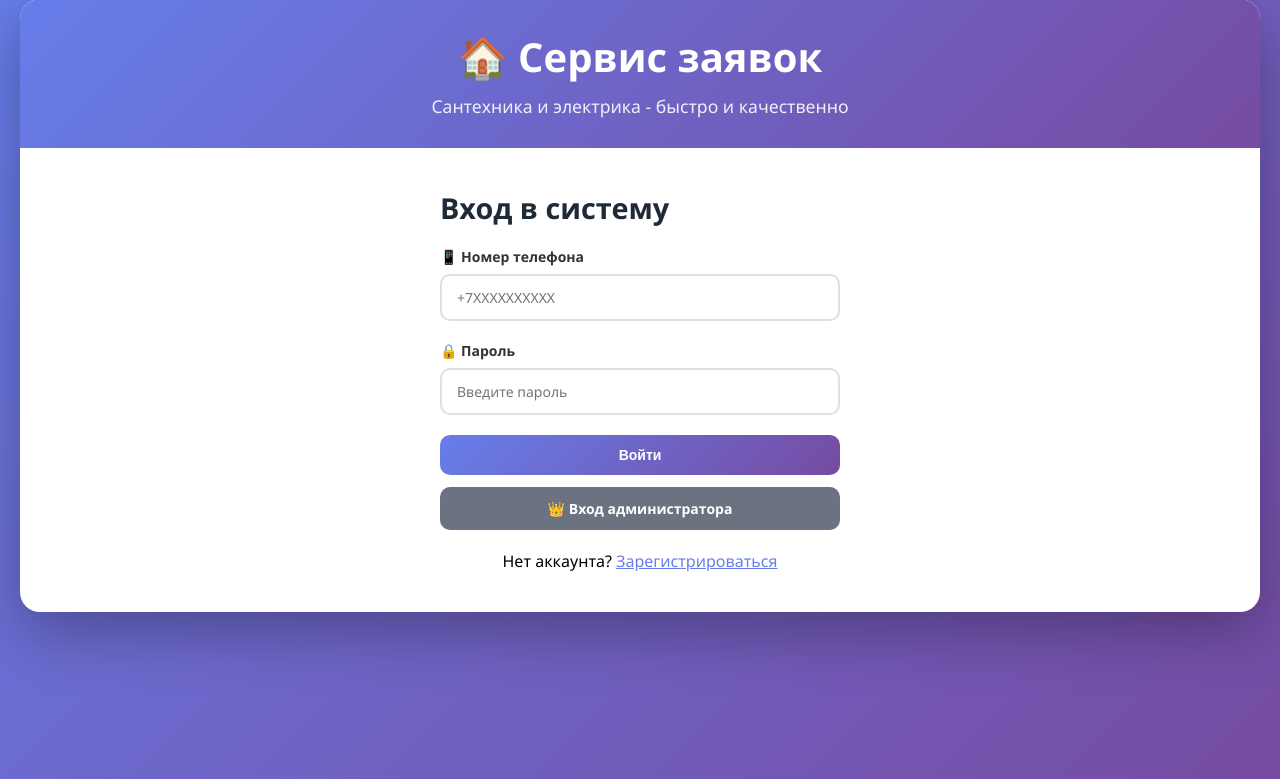
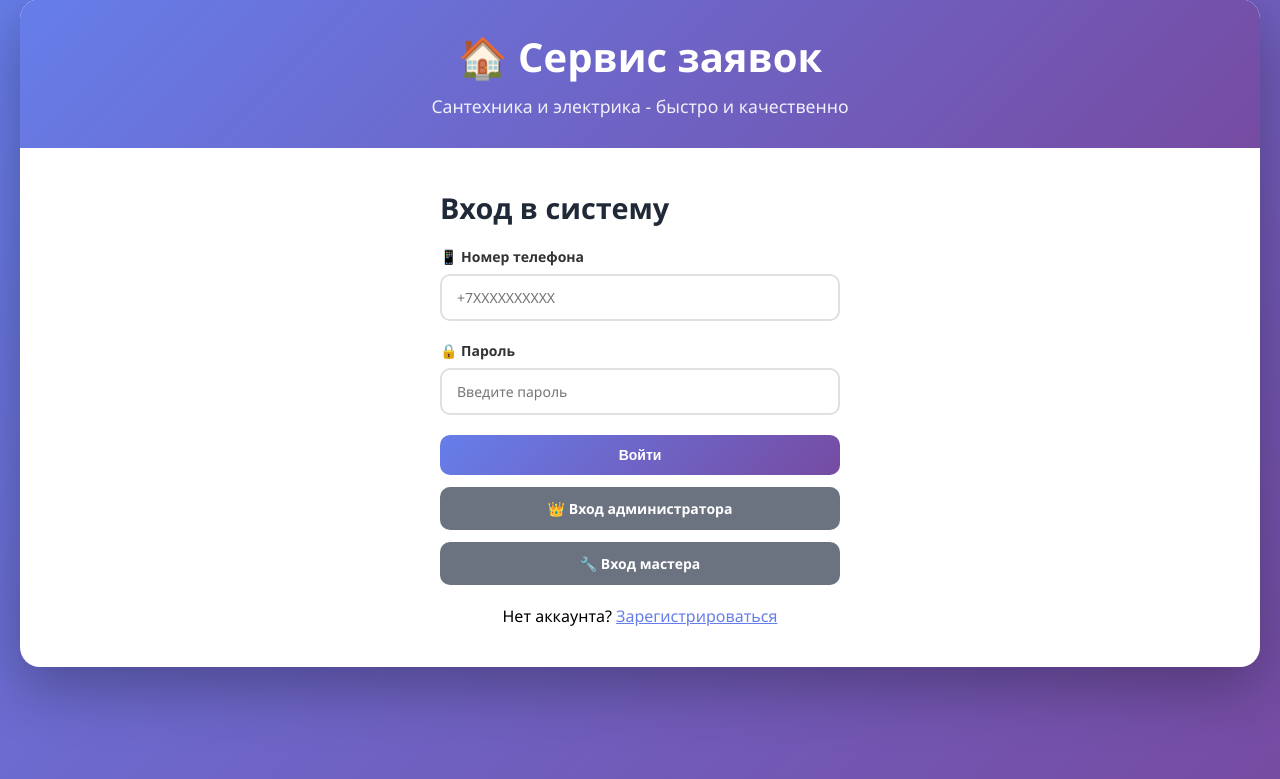
Before and after one commit to PMzoneSite/arinaped, a PHP site: page /login.php in a window 1280 px wide. Shown: the part 21-800 px from the top of the page. Run offline with PHP 8.4, Linux system fonts and the light colour scheme; data comes from the database, SQL or seed files in the repository.

Commit message:
masterFix

```diff
--- a/login.php
+++ b/login.php
@@ -5,6 +5,8 @@ $adminPhonePrefill = '';
 if (isset($_GET['admin']) && $_GET['admin'] == '1') {
     $adminPhonePrefill = '+79990000001';
 }
+
+$masterMode = (isset($_GET['master']) && $_GET['master'] == '1');
 
 if ($_SERVER['REQUEST_METHOD'] == 'POST') {
     $phone = normalize_phone($_POST['phone'] ?? '');
@@ -40,7 +42,12 @@ if ($_SERVER['REQUEST_METHOD'] == 'POST') {
         </div>
         <div class="content">
             <div style="max-width: 400px; margin: 0 auto;">
-                <h2>Вход в систему</h2>
+                <h2><?= $masterMode ? 'Вход для мастера' : 'Вход в систему' ?></h2>
+                <?php if ($masterMode): ?>
+                    <div class="alert alert-info" style="margin-bottom: 15px;">
+                        Вход для мастеров. Если у вас нет доступа — попросите администратора создать аккаунт мастера.
+                    </div>
+                <?php endif; ?>
                 <?php if (isset($error)): ?>
                     <div class="alert alert-error"><?= $error ?></div>
                 <?php endif; ?>
@@ -58,8 +65,13 @@ if ($_SERVER['REQUEST_METHOD'] == 'POST') {
                 <div style="margin-top: 12px;">
                     <a href="login.php?admin=1" class="btn btn-secondary" style="width: 100%; display: inline-block; text-align: center;">👑 Вход администратора</a>
                 </div>
+                <div style="margin-top: 12px;">
+                    <a href="login.php?master=1" class="btn btn-secondary" style="width: 100%; display: inline-block; text-align: center;">🔧 Вход мастера</a>
+                </div>
                 <div style="text-align: center; margin-top: 20px;">
-                    <p>Нет аккаунта? <a href="register.php" style="color: #667eea;">Зарегистрироваться</a></p>
+                    <?php if (!$masterMode): ?>
+                        <p>Нет аккаунта? <a href="register.php" style="color: #667eea;">Зарегистрироваться</a></p>
+                    <?php endif; ?>
                 </div>
             </div>
         </div>
```
